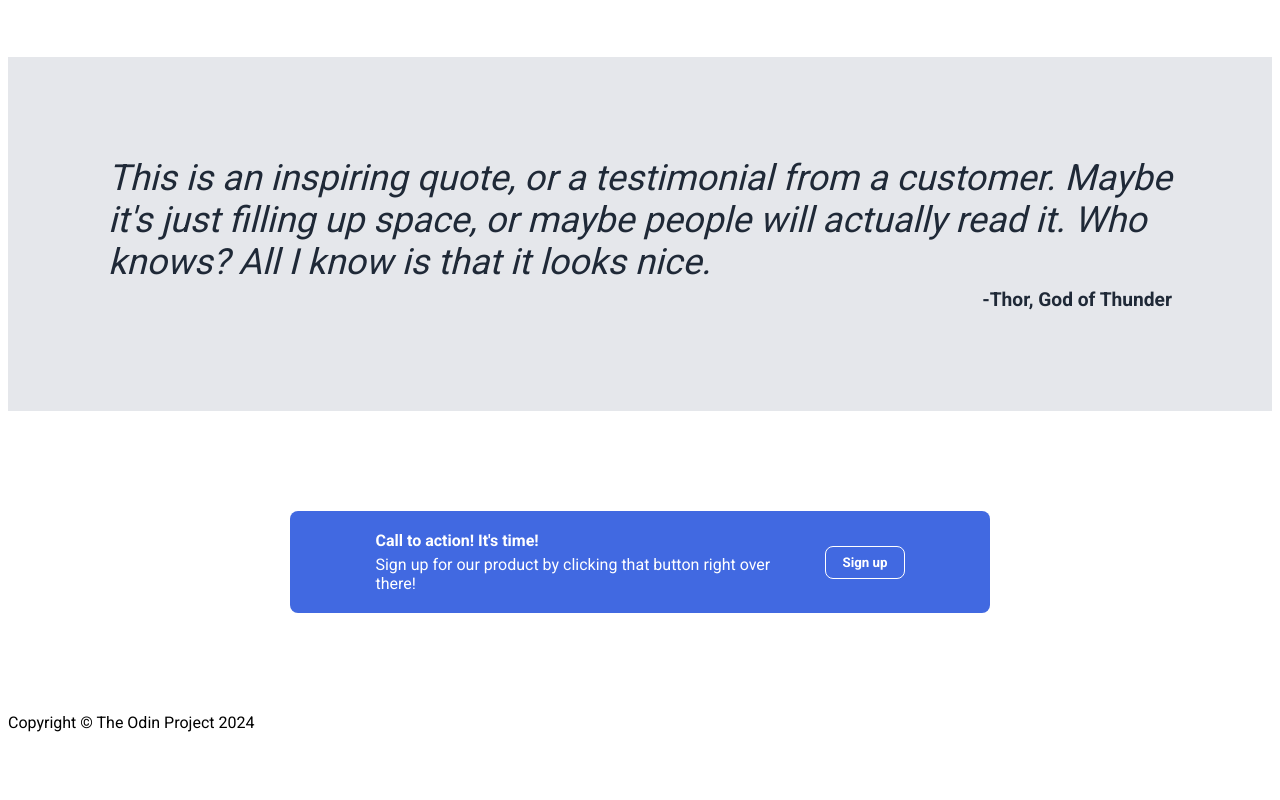
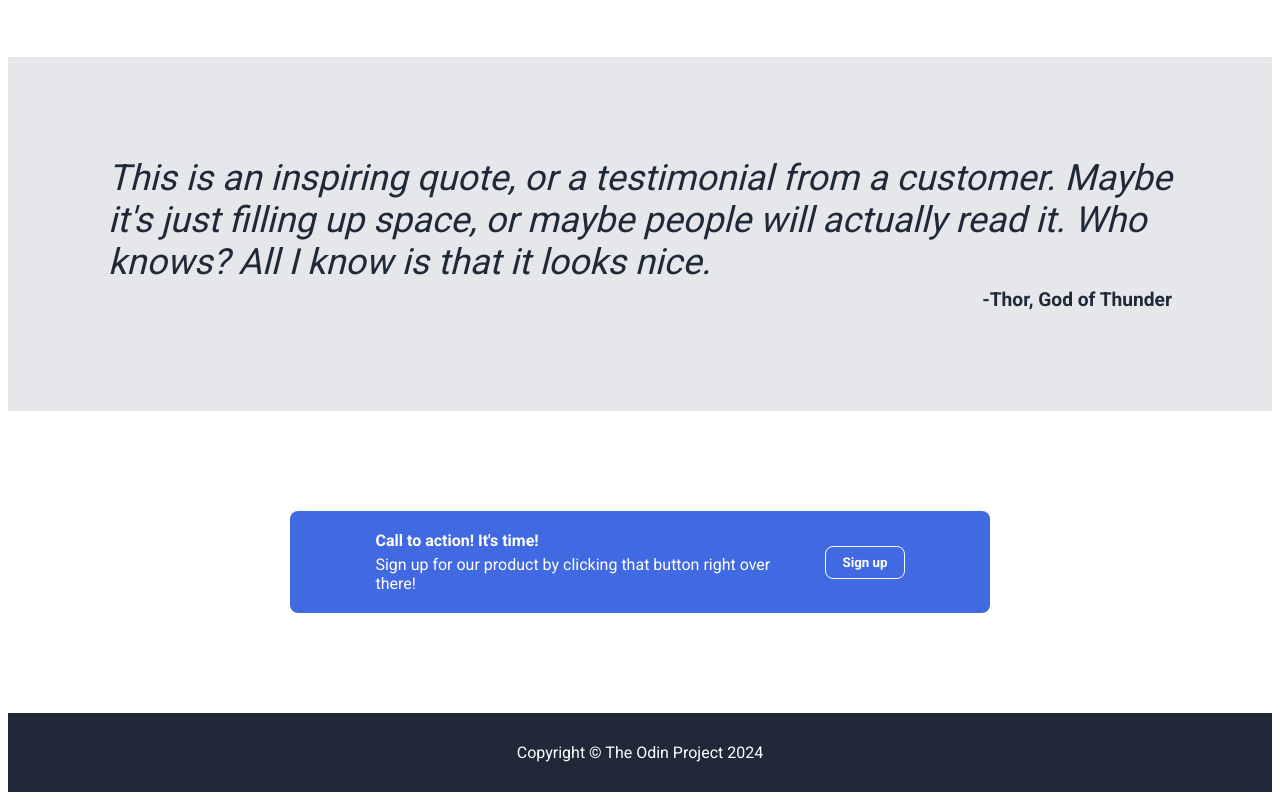
Before and after one commit to p-galvan/odin-landing-page, a plain HTML site: page index.html in a window 1280 px wide. Shown: the part 683-1483 px from the top of the page. Before the commit the page ends 1423 px from the top, so only its background shows below. Drawn offline with Linux system fonts and the light colour scheme.

Commit message:
feat: position and style footer

```diff
--- a/styles.css
+++ b/styles.css
@@ -169,3 +169,14 @@ ul {
 .call-action-subtext {
     font-weight: 100;
 }
+
+.footer {
+    background-color: #1F2937;
+    color: white;
+    display: flex;
+    justify-content: center;
+    align-items: center;
+    font-size: 16px;
+    padding: 30px 0 30px;
+    font-weight: 100;
+}
```
